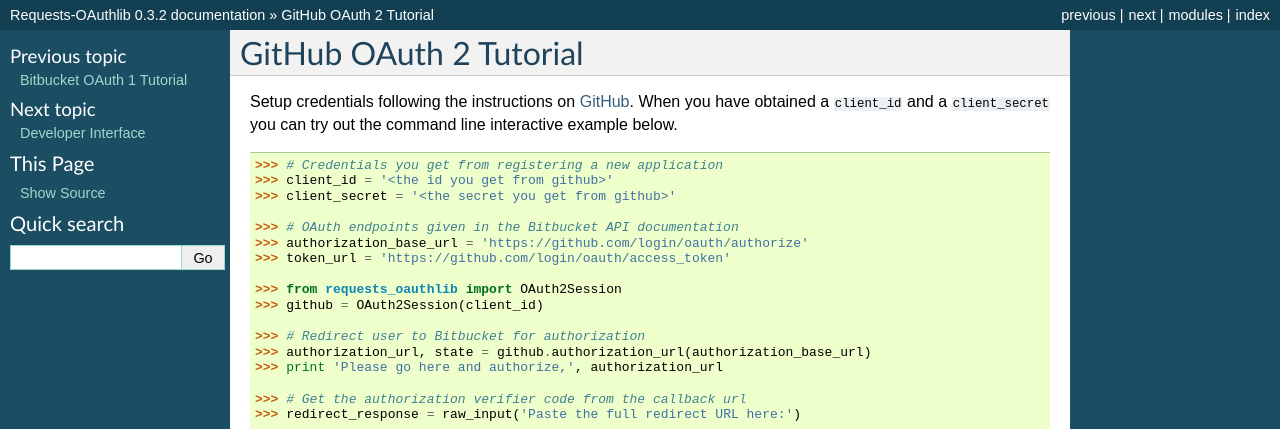
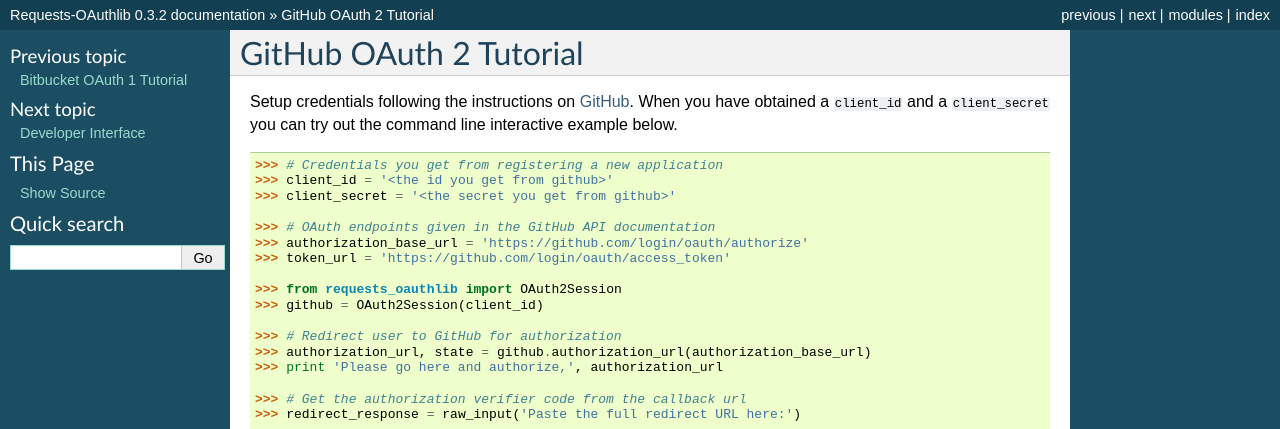
Before and after one commit to requests/requests-oauthlib, a Sphinx documentation site: the page built from docs/github_tutorial.rst, in a window 1280 px wide. Shown: the top 429 px of the page. Built offline with Sphinx 7.4.7, drawn with Linux system fonts in a browser that asks for light colours.

Commit message:
Bitbucket -> Github copy paste fix.

```diff
--- a/docs/github_tutorial.rst
+++ b/docs/github_tutorial.rst
@@ -13,14 +13,14 @@
     >>> client_id = '<the id you get from github>'
     >>> client_secret = '<the secret you get from github>'
 
-    >>> # OAuth endpoints given in the Bitbucket API documentation
+    >>> # OAuth endpoints given in the GitHub API documentation
     >>> authorization_base_url = 'https://github.com/login/oauth/authorize'
     >>> token_url = 'https://github.com/login/oauth/access_token'
 
     >>> from requests_oauthlib import OAuth2Session
     >>> github = OAuth2Session(client_id)
 
-    >>> # Redirect user to Bitbucket for authorization
+    >>> # Redirect user to GitHub for authorization
     >>> authorization_url, state = github.authorization_url(authorization_base_url)
     >>> print 'Please go here and authorize,', authorization_url
 
```
